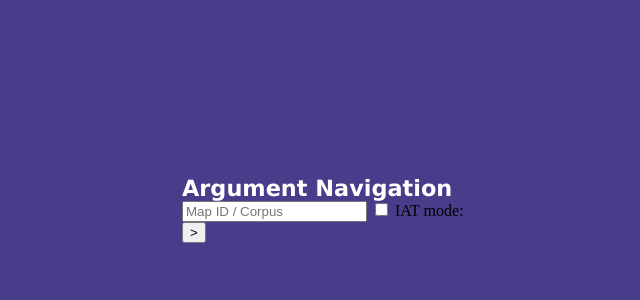
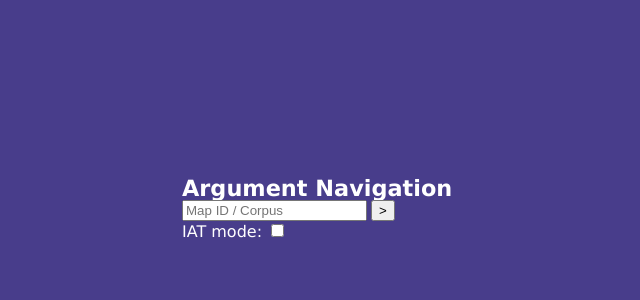
Before and after one commit to roryduthie/ArgNav, a Flask app: page /form in a window 1280 px wide. Shown: the part 160-460 px from the top of the page, without its empty margins (74-714 px from the left). Run offline with Flask 2, Linux system fonts and the light colour scheme.

Commit message:
Add checkbox for IAT mode on form

```diff
--- a/app/static/css/form.css
+++ b/app/static/css/form.css
@@ -8,6 +8,11 @@ h1{
     color: white;
     font-family: "Lucida Grande", "Lucida Sans Unicode", "Lucida Sans", Helvetica, Arial, sans-serif;
     font-size: 1.4em;
+}
+
+label{
+    color: white;
+    font-family: "Lucida Grande", "Lucida Sans Unicode", "Lucida Sans", Helvetica, Arial, sans-serif;
 }
 
 header{
--- a/app/templates/my-form.html
+++ b/app/templates/my-form.html
@@ -11,9 +11,9 @@
 
 
 		  <input type="text" id="corpus" name="text" placeholder="Map ID / Corpus">
+		  <button type="submit" class="btn" name="sbm" value="sbm">></button><br>
+          <label for="iat_mode"> IAT mode: </label>
           <input type="checkbox" id="iat_mode" name="iat_mode" value="true">
-          <label for="iat_mode"> IAT mode: </label><br>
-		  <button type="submit" class="btn" name="sbm" value="sbm">></button>
 	     </form>
     </body>
 </html>
```
